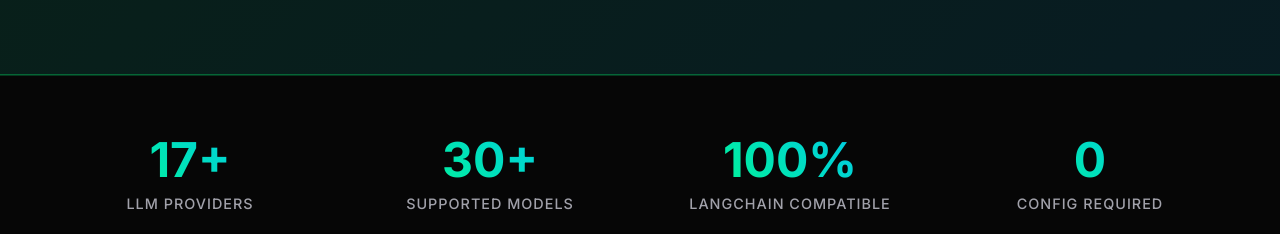
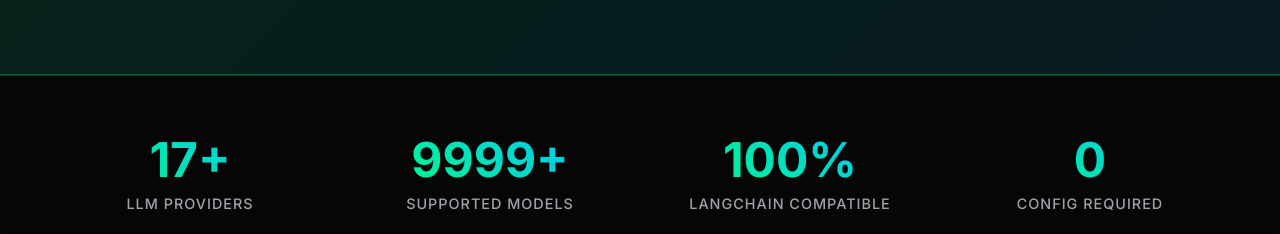
Before and after one commit to omarkamali/borgllm, a plain HTML site: page index.html in a window 1280 px wide. Shown: the part 860-1094 px from the top of the page. Drawn offline with nearby package versions, Linux system fonts and the light colour scheme.

Commit message:
Update supported models figure

```diff
--- a/index.html
+++ b/index.html
@@ -792,7 +792,7 @@ print(response.content)</code></pre>
                     <div class="stat-label">LLM Providers</div>
                 </div>
                 <div class="stat-item">
-                    <div class="stat-number">30+</div>
+                    <div class="stat-number">9999+</div>
                     <div class="stat-label">Supported Models</div>
                 </div>
                 <div class="stat-item">
```
